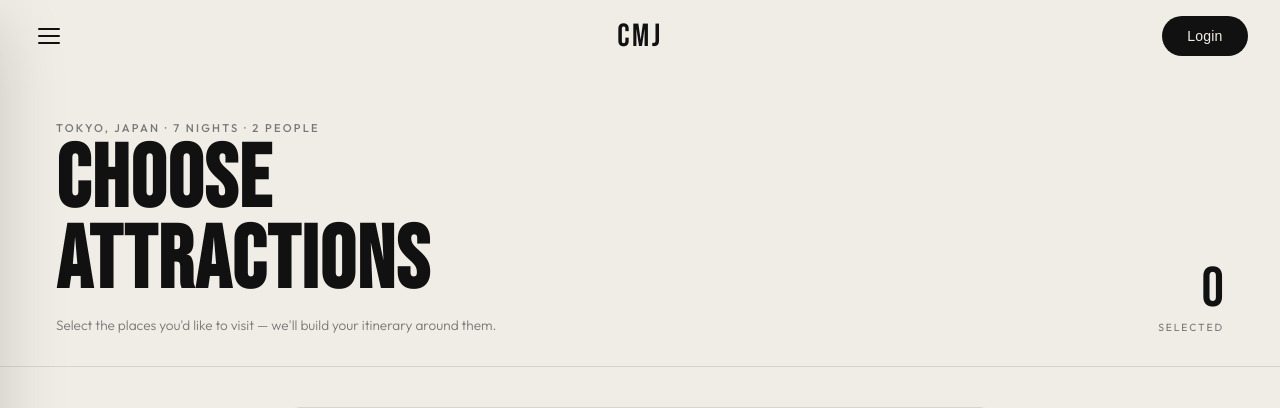
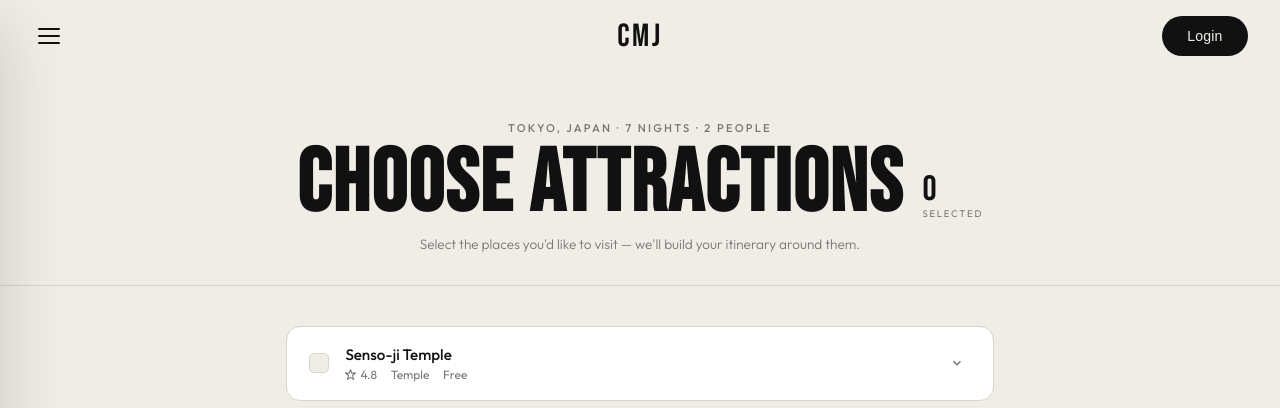
Before and after one commit to Create-My-Journey/CreateMyJourney, a React (Vite) app: page / in a window 1280 px wide. Shown: the top 408 px of the page. Built offline with nearby package versions, Linux system fonts and the light colour scheme; grey boxes are pictures that could not be loaded.

Commit message:
Improved title aspect and the overall design of the page

```diff
--- a/src/pages/ChooseAttractions.css
+++ b/src/pages/ChooseAttractions.css
@@ -7,11 +7,28 @@
 /* ── Page header ── */
 .ca-header {
   display: flex;
-  align-items: flex-end;
-  justify-content: space-between;
-  gap: 1.5rem;
+  flex-direction: column;
+  align-items: center;
+  text-align: center;
+  gap: 0.6rem;
   padding: 3rem 3.5rem 2rem;
   border-bottom: 1px solid var(--border);
+}
+
+.ca-header-top {
+  display: flex;
+  flex-direction: column;
+  align-items: center;
+  gap: 0.35rem;
+}
+
+.ca-header-bottom {
+  display: flex;
+  align-items: center;
+  justify-content: center;
+  gap: 1.5rem;
+  width: 100%;
+  max-width: 820px;
 }
 
 .ca-header-left {
@@ -36,31 +53,39 @@
   color: var(--text);
 }
 
+.ca-title-row {
+  display: flex;
+  align-items: flex-end;
+  gap: 1.2rem;
+}
+
 .ca-subtitle {
   font-size: 0.85rem;
   color: var(--text-muted);
   font-weight: 300;
-  margin-top: 0.5rem;
+  flex: 1;
+  text-align: center;
 }
 
 /* ── Selection counter ── */
 .ca-counter {
   display: flex;
   flex-direction: column;
-  align-items: flex-end;
-  gap: 0.2rem;
+  align-items: flex-start;
+  gap: 0;
+  padding-bottom: 0.4rem;
   flex-shrink: 0;
 }
 
 .ca-counter-num {
   font-family: 'Bebas Neue', cursive;
-  font-size: 3.5rem;
+  font-size: 2.2rem;
   line-height: 1;
   color: var(--text);
 }
 
 .ca-counter-label {
-  font-size: 0.65rem;
+  font-size: 0.6rem;
   letter-spacing: 0.18em;
   text-transform: uppercase;
   color: var(--text-muted);
--- a/src/pages/ChooseAttractions.jsx
+++ b/src/pages/ChooseAttractions.jsx
@@ -153,20 +153,20 @@ export default function ChooseAttractions({ navigate, user, login, logout, tripD
 
       {/* Page header */}
       <div className="ca-header">
-        <div className="ca-header-left">
-          <span className="ca-eyebrow">
-            {trip.location} · {trip.nights} nights · {trip.people} {trip.people === 1 ? 'person' : 'people'}
-          </span>
-          <h1 className="ca-title">Choose<br />Attractions</h1>
-          <p className="ca-subtitle">
-            Select the places you'd like to visit — we'll build your itinerary around them.
-          </p>
-        </div>
+        <span className="ca-eyebrow">
+          {trip.location} · {trip.nights} nights · {trip.people} {trip.people === 1 ? 'person' : 'people'}
+        </span>
+      <div className="ca-title-row">
+        <h1 className="ca-title">Choose Attractions</h1>
         <div className="ca-counter">
           <span className="ca-counter-num">{selected.size}</span>
           <span className="ca-counter-label">Selected</span>
         </div>
       </div>
+        <p className="ca-subtitle">
+          Select the places you'd like to visit — we'll build your itinerary around them.
+        </p>
+    </div>
 
       {/* Attractions list */}
       <main className="ca-main">
```
